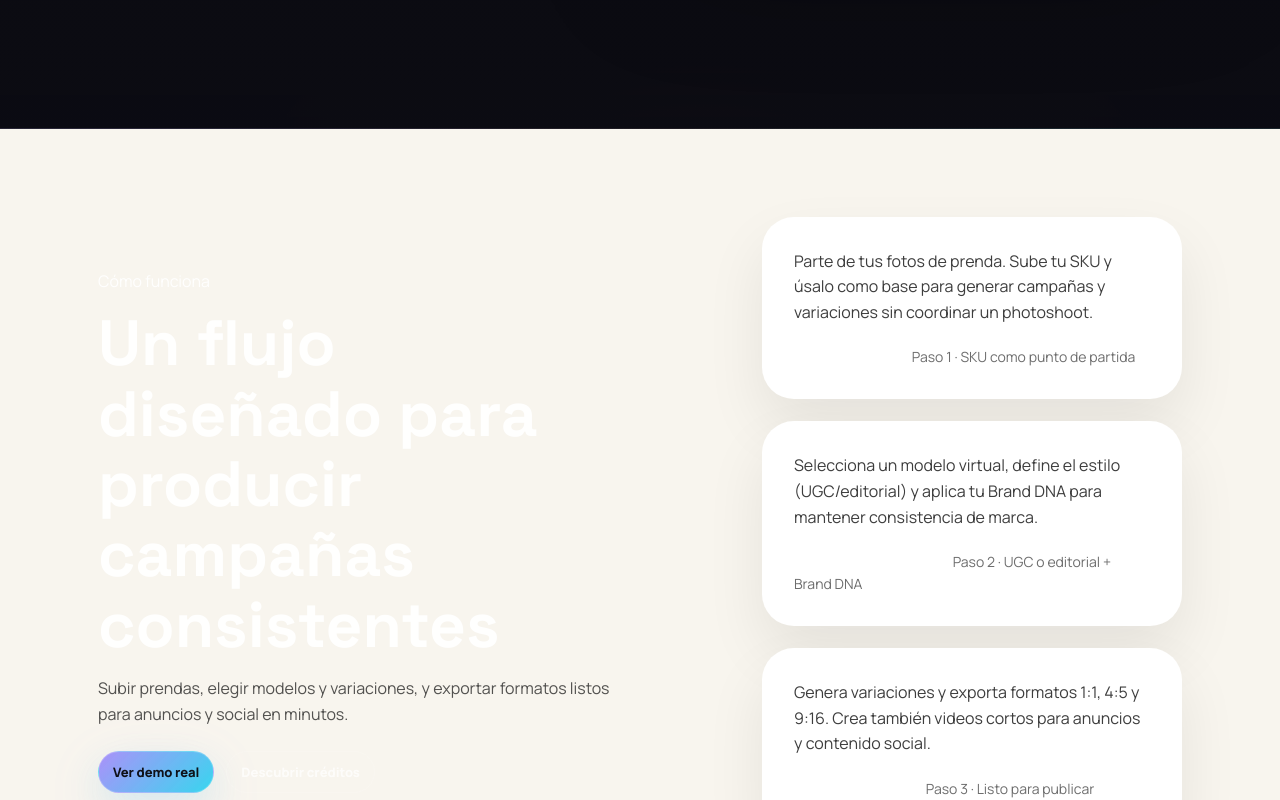
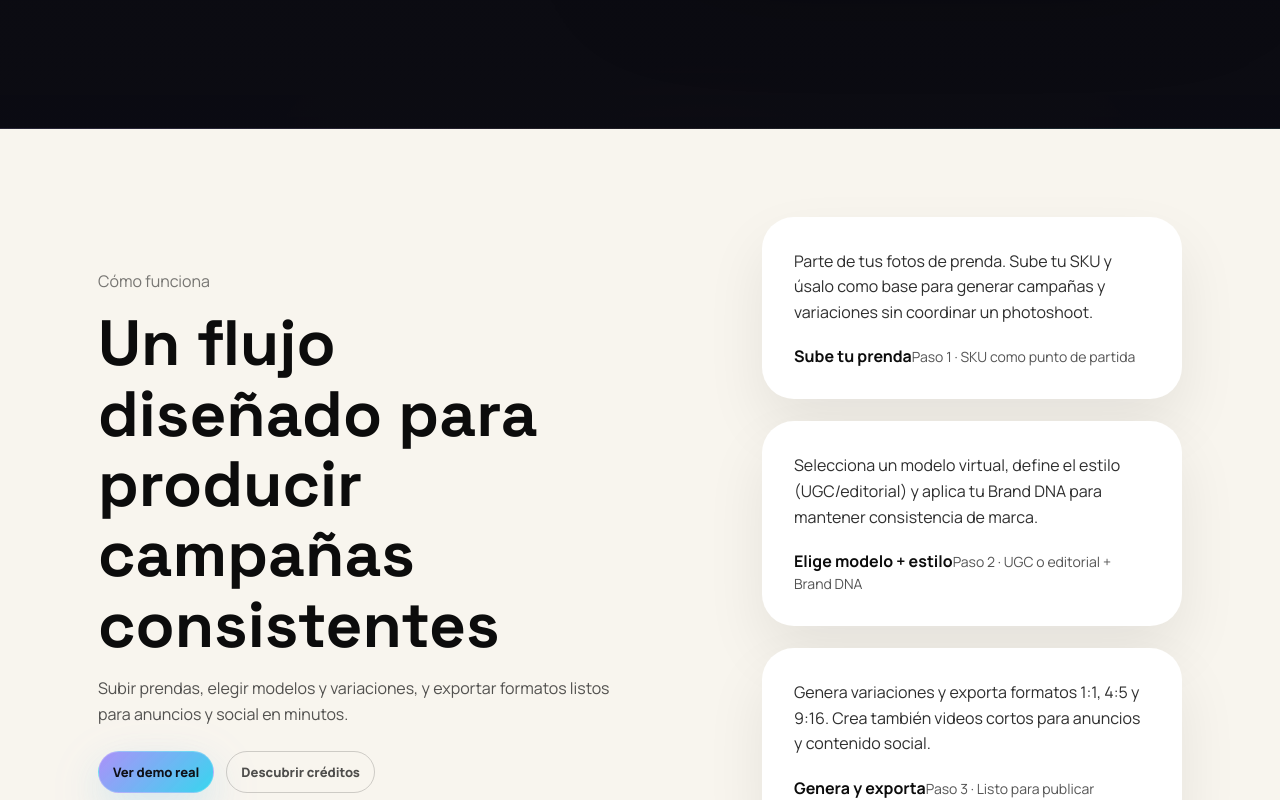
Before and after one commit to Jujo-95/virtual_estudio_web, a React (Vite) app: page / in a window 1280 px wide. Shown: the part 2180-2980 px from the top of the page. Built offline with nearby package versions, Linux system fonts and the light colour scheme.

Commit message:
Fix contrast in 'Cómo funciona' section

```diff
--- a/src/index.css
+++ b/src/index.css
@@ -609,6 +609,11 @@ input {
 .vs-section--how {
   padding: 88px 0 100px;
   background: #f8f5ee;
+  color: #0c0c0c;
+}
+
+.vs-section--how .vs-kicker {
+  color: rgba(12, 12, 12, 0.55);
 }
 
 .vs-how-grid {
@@ -627,11 +632,23 @@ input {
   font-size: clamp(42px, 5vw, 72px);
   font-family: 'Space Grotesk', 'Cormorant Garamond', serif;
   line-height: 1.1;
+  color: #0c0c0c;
 }
 
 .vs-how-subtitle {
   color: rgba(12, 12, 12, 0.7);
   line-height: 1.6;
+}
+
+.vs-section--how .vs-btn--ghost {
+  color: rgba(12, 12, 12, 0.72);
+  border-color: rgba(12, 12, 12, 0.18);
+}
+
+.vs-section--how .vs-btn--ghost:hover {
+  color: rgba(12, 12, 12, 0.9);
+  background: rgba(0, 0, 0, 0.05);
+  border-color: rgba(12, 12, 12, 0.24);
 }
 
 .vs-how-cta {
@@ -652,10 +669,11 @@ input {
   background: #fff;
   box-shadow: 0 28px 60px rgba(17, 17, 17, 0.08);
   transition: transform 220ms ease, box-shadow 220ms ease, background 220ms ease;
+  color: #0c0c0c;
 }
 
 .vs-how-card:hover {
-  background: linear-gradient(180deg, rgba(255, 134, 60, 0.08), rgba(255, 134, 60, 0.18));
+  background: linear-gradient(180deg, rgba(255, 134, 60, 0.12), rgba(255, 134, 60, 0.26));
   box-shadow: 0 30px 70px rgba(17, 17, 17, 0.18);
   transform: translateY(-6px);
 }
@@ -672,7 +690,7 @@ input {
 .vs-how-card p {
   margin: 0;
   line-height: 1.6;
-  color: rgba(12, 12, 12, 0.8);
+  color: rgba(12, 12, 12, 0.86);
 }
 
 .vs-how-card-meta {
@@ -689,7 +707,7 @@ input {
 
 .vs-how-card-role {
   font-size: 14px;
-  color: rgba(12, 12, 12, 0.6);
+  color: rgba(12, 12, 12, 0.7);
 }
 
 @media (max-width: 980px) {
```
